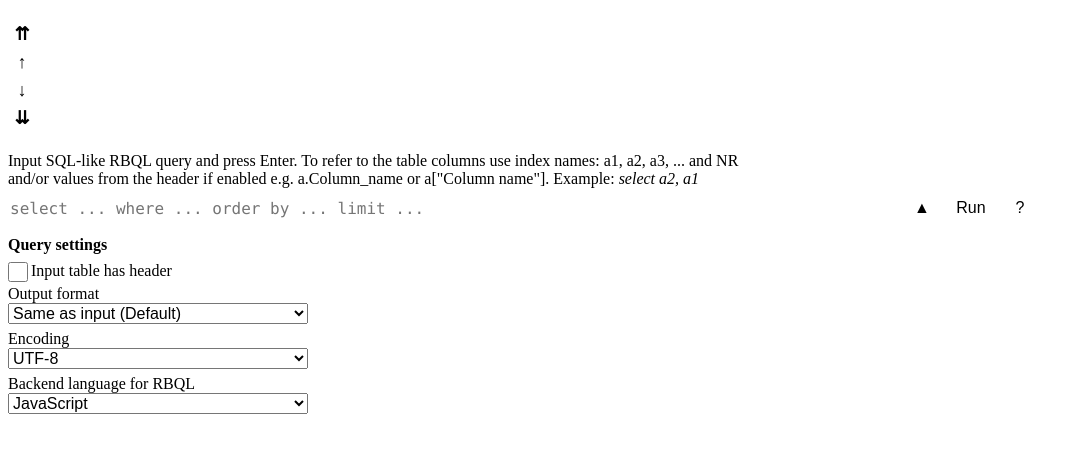
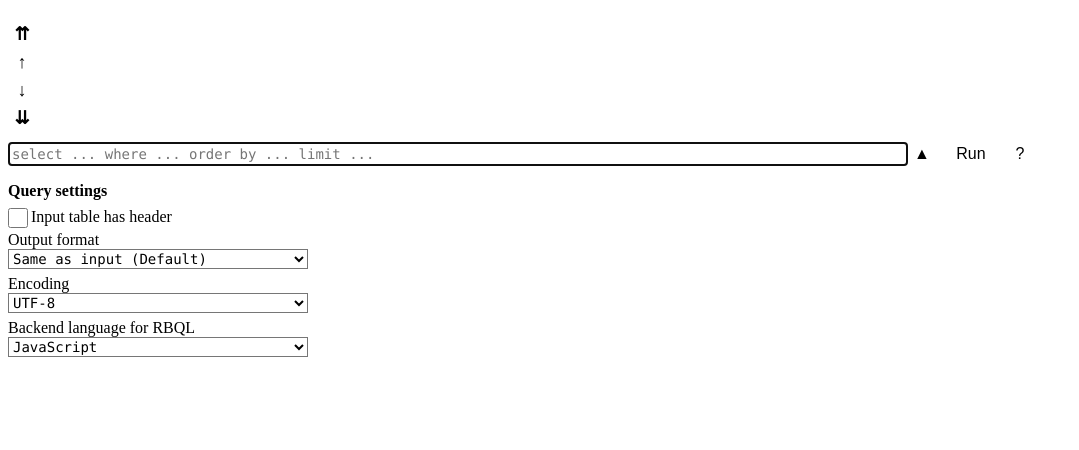
Before and after one commit to mechatroner/vscode_rainbow_csv, a website: page rbql_client.html in a window 1280 px wide. Shown: the whole page, without its empty margins (0-1079 px from the left). Drawn offline with Linux system fonts and the light colour scheme.

Commit message:
improve style

```diff
--- a/rbql_client.html
+++ b/rbql_client.html
@@ -30,11 +30,6 @@ td {
     padding: 3px 8px;
 }
 
-select {
-    margin-bottom: 6px;
-    width: 300px;
-}
-
 .padded_label {
     padding: 5px;
 }
@@ -52,40 +47,33 @@ select {
     margin-top: 20px;
 }
 
+.select_input {
+    background-color: var(--vscode-input-background);
+    color: var(--vscode-input-foreground);
+    margin-bottom: 6px;
+    width: 300px;
+    font-size: 14px !important;
+    font-family: Consolas, Monaco, monospace;
+}
 
 #rbql_input {
     margin: 0px;
-    /*font-size: 18px !important;*/
     height: 24px !important;
     font-family: Consolas, Monaco, monospace;
     padding-left: 2px;
-    /*
-    background-color: #DDDDDD;
-    */
     background-color: var(--vscode-input-background);
     caret-color: var(--vscode-input-foreground);
     color: var(--vscode-input-foreground);
     display: inline-block;
+    font-size: 14px !important;
+    /*
     outline: none;
+    */
     box-sizing: border-box; /* See css-submit-button-looks-smaller-than-text-input-and-textarea */
     vertical-align:middle;
     width: var(--inputwidth);
-    border-width: 0px;
-    /*
-    border-width: 0px;
-    border-top: 1px solid;
-    border-bottom: 1px solid;
-    border-left: 1px solid;
-    */
+    /*border-width: 0px;*/
 }
-
-#rbql_input:focus {
-    /*
-    background-color: #FFFFFF;
-    outline:none;
-    */
-}
-
 
 #toggle_history_btn {
     margin: 0px;
@@ -164,16 +152,8 @@ select {
 .history_button {
     margin: 0px;
     width: 100%;
-    /*
-    background-color: var(--vscode-list-focusBackground);
-    color: var(--vscode-list-focusForeground);
-    */
     background-color: var(--vscode-button-secondaryBackground);
     color: var(--vscode-button-secondaryForeground);
-    /*
-    background-color: var(--vscode-inputOption-activeBackground);
-    color: var(--vscode-inputOption-activeForeground);
-    */
     height: 24px !important;
     font-family: Consolas, Monaco, monospace;
     border-width: 0px;
@@ -186,10 +166,6 @@ select {
 
 .history_button:hover {
     background-color: var(--vscode-button-secondaryHoverBackground);
-    /*
-    background-color: var(--vscode-list-hoverBackground);
-    color: var(--vscode-list-hoverForeground);
-    */
 }
 
 .navig_button_new {
@@ -330,23 +306,24 @@ select {
     width: 95%;
 }
 
+#first_time_help {
+    width: 50%;
+    top: 20%;
+    left: 25%;
+    z-index: 1000000;
+    position: fixed;
+    display: none;
+}
+
 #rbql_error_message {
     width: 50%;
     top: 20%;
     left: 25%;
     z-index: 1000000;
-    /*
-    background-color: var(--vscode-inputValidation-errorBackground);
-    color: var(--vscode-inputValidation-errorForeground);
-    */
     background-color: var(--vscode-notifications-background);
     color: var(--vscode-notifications-foreground);
     position: fixed;
     display: none;
-    /*
-    border: 1px solid;
-    border-color: var(--vscode-focusBorder);
-    */
 }
 
 #rbql_error_message_header {
@@ -419,10 +396,7 @@ select {
         <table id="preview_table">
         </table>
     </div>
-    <div style="margin-top: 20px; margin-bottom: 8px;">
-        Input SQL-like RBQL query and press Enter. To refer to the table columns use index names: <span class="column_name_highlight_span">a1</span>, <span class="column_name_highlight_span">a2</span>, <span class="column_name_highlight_span">a3</span>, ... and <span class="column_name_highlight_span">NR</span><br>and/or values from the header if enabled e.g. <span class="column_name_highlight_span" id="var_example_1">a.Column_name</span> or <span class="column_name_highlight_span" id="var_example_2">a["Column name"]</span>. Example: <i>select a2, a1</i>
-    </div>
-    <div id="query_group">
+    <div id="query_group" style="margin-top: 10px;">
         <!-- Do not remove the weird comments below, we need them to avoid spaces between inline elements, see https://css-tricks.com/fighting-the-space-between-inline-block-elements/ -->
         <input type="text" id="rbql_input" placeholder="select ... where ... order by ... limit ... " autofocus><!--
         --><button id="toggle_history_btn" title="History">&#9650;</button><!--
@@ -441,7 +415,7 @@ select {
             <div>
               <span class="select_info">Output format</span>
             </div>
-            <select id="select_output_format">
+            <select class="select_input" id="select_output_format">
               <option value="input">Same as input (Default)</option>
               <option value="csv">CSV</option>
               <option value="tsv">TSV</option>
@@ -451,7 +425,7 @@ select {
             <div>
               <span class="select_info">Encoding</span>
             </div>
-            <select id="select_encoding">
+            <select class="select_input" id="select_encoding">
               <option value="utf-8">UTF-8</option>
               <option value="latin-1">Binary/Latin-1</option>
             </select>
@@ -460,7 +434,7 @@ select {
             <div>
               <span class="select_info">Backend language for RBQL</span>
             </div>
-            <select id="select_backend_language">
+            <select class="select_input" id="select_backend_language">
               <option value="js">JavaScript</option>
               <option value="pyhon">Python (Requires python installed)</option>
             </select>
@@ -485,7 +459,7 @@ select {
 
 <div id="rbql_error_message">
     <div id="rbql_error_message_header">
-        <span class="padded_label">Error while executing RBQL query!</span>
+        <span class="padded_label">&#9888; Error while executing RBQL query!</span>
     </div>
     <br>
     <div>
@@ -499,6 +473,13 @@ select {
     </div>
     <div style="display: flex; justify-content:center;">
         <button id="ack_error">OK</button>
+    </div>
+</div>
+
+
+<div id="first_time_help">
+    <div style="margin-top: 20px; margin-bottom: 8px;">
+        Input SQL-like RBQL query and press Enter. To refer to the table columns use index names: <span class="column_name_highlight_span">a1</span>, <span class="column_name_highlight_span">a2</span>, <span class="column_name_highlight_span">a3</span>, ... and <span class="column_name_highlight_span">NR</span><br>and/or values from the header if enabled e.g. <span class="column_name_highlight_span" id="var_example_1">a.Column_name</span> or <span class="column_name_highlight_span" id="var_example_2">a["Column name"]</span>. Example: <i>select a2, a1</i>
     </div>
 </div>
 
```
